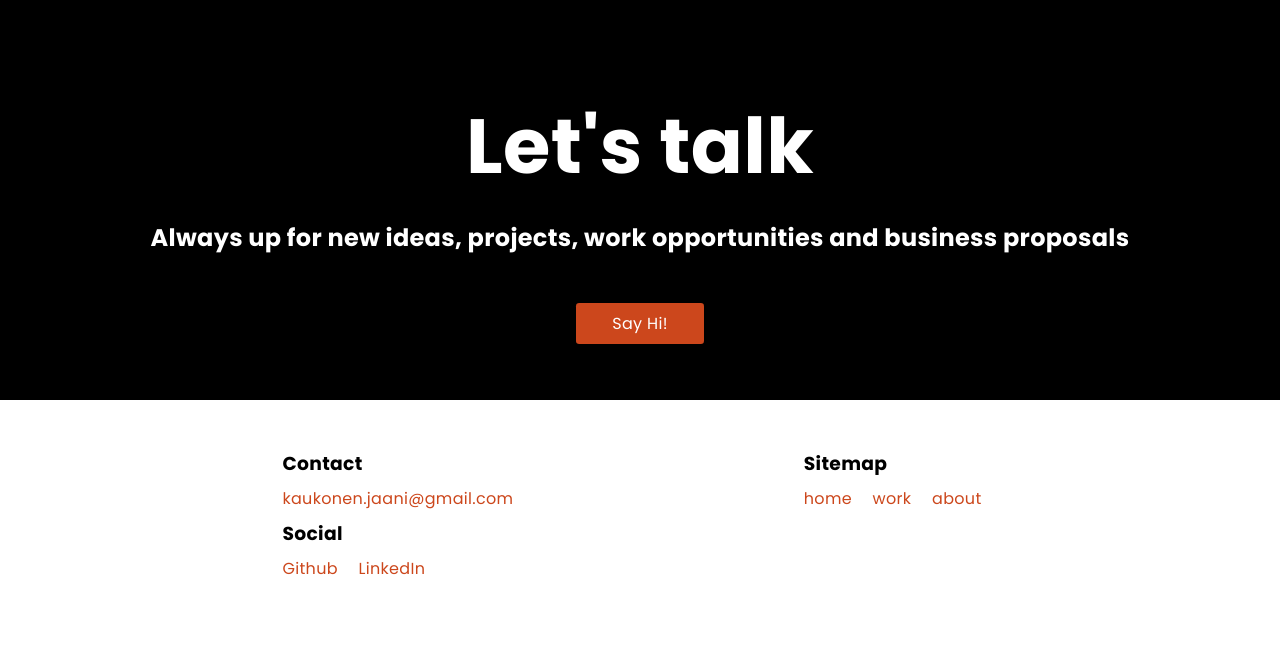
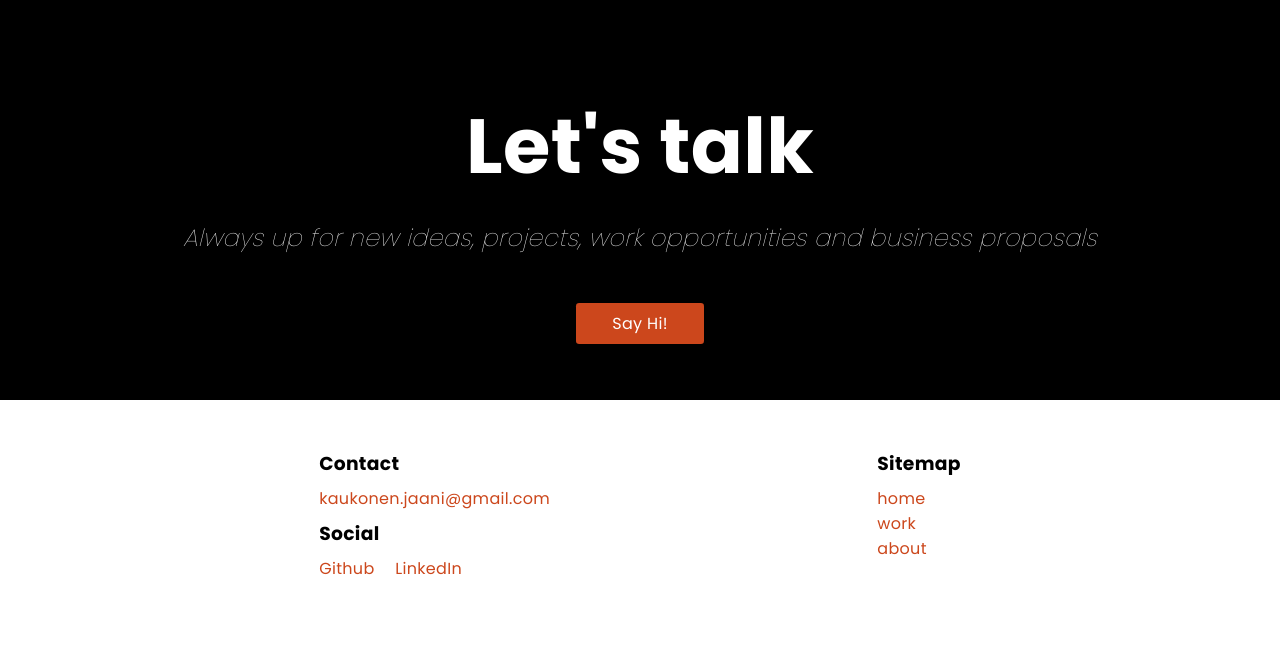
Before and after one commit to jaanikaukonen/portfolio, a website: page public/index.html in a window 1280 px wide. Shown: the part 2858-3505 px from the top of the page. Drawn offline with Linux system fonts and the light colour scheme.

Commit message:
Contact font styles

```diff
--- a/public/styles/scss/_index.scss
+++ b/public/styles/scss/_index.scss
@@ -387,6 +387,9 @@ section {
       display: flex;
       flex-wrap: wrap;
       color: $white;
+      font-size: 1.5rem;
+      font-weight: $semi-light;
+      font-style: italic;
     }
 
     #sayHi {
@@ -441,6 +444,8 @@ footer {
     }
 
     #sitemap {
+      display: flex;
+      flex-direction: column;
       h3 {
         margin: 0.5rem 0 0.5rem 0;
       }
@@ -448,7 +453,6 @@ footer {
       a {
         text-decoration: none;
         color: $accent;
-        margin: 0 1rem 0 0;
       }
 
       a:hover {
```
Also changed, not shown: public/styles/style.css.
